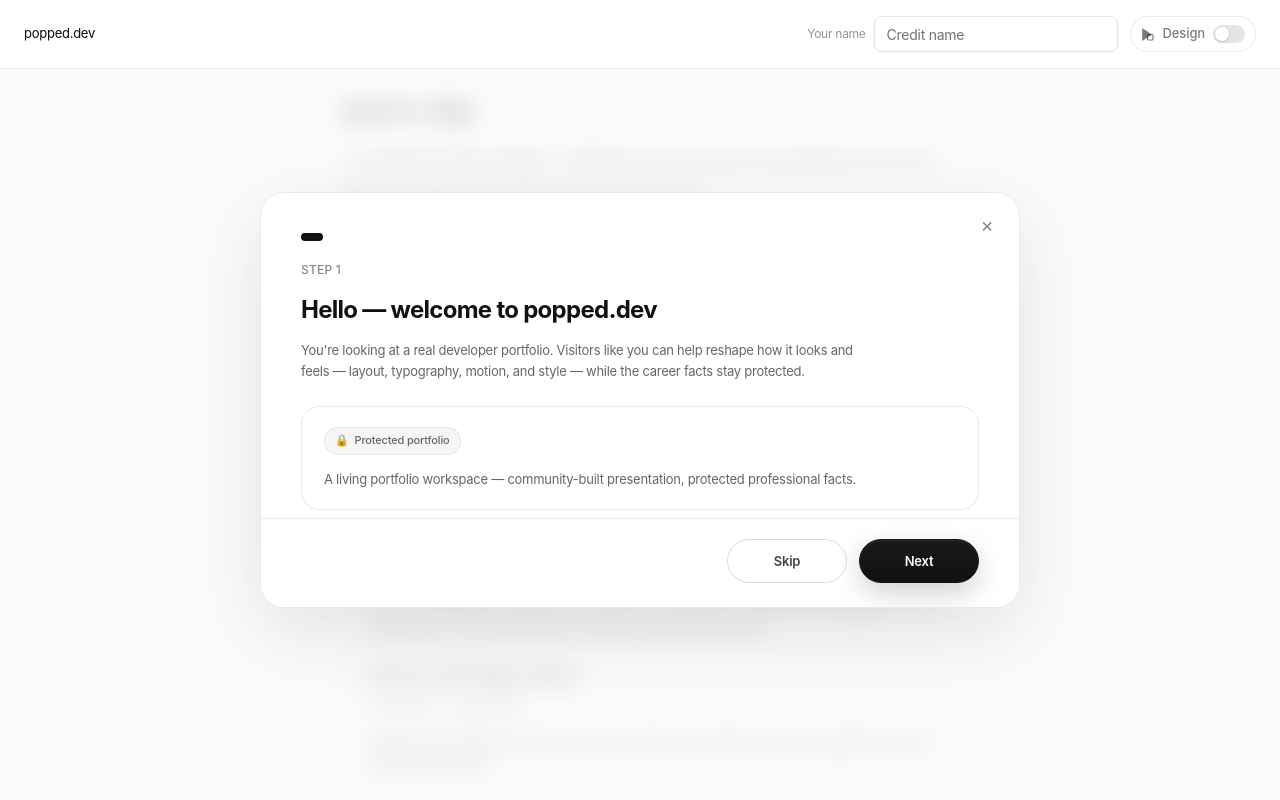
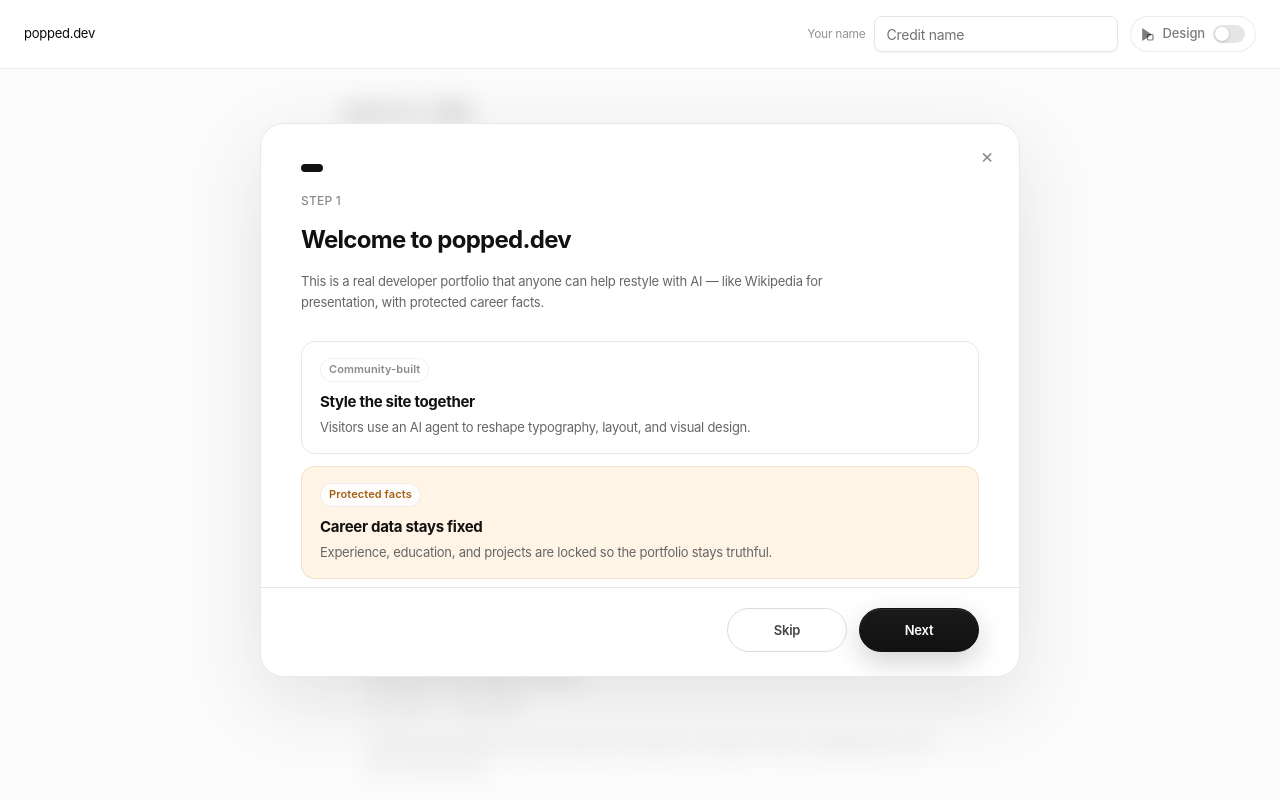
Before and after one commit to parse-nip/popped-dev, a Next.js app: page / in a window 1280 px wide. Shown: the top 800 px of the page. Built offline with nearby package versions, Linux system fonts and the light colour scheme.

Commit message:
Improve publish UX and redesign welcome intro with card-based steps.
Clarify GitHub publish states, auto-sync stale base SHAs, and explain boot, agent, and deploy waits in the onboarding flow.

Co-authored-by: Cursor <cursoragent@cursor.com>

```diff
--- a/src/app/globals.css
+++ b/src/app/globals.css
@@ -507,6 +507,33 @@
     color: rgba(17, 17, 17, 0.45);
   }
 
+  .your-changes-publish-guide {
+    margin: 0 16px 12px;
+    padding: 12px;
+    border: 1px solid rgba(0, 0, 0, 0.06);
+    border-radius: 12px;
+    background: rgba(0, 0, 0, 0.02);
+  }
+
+  .your-changes-publish-guide-title {
+    margin: 0 0 8px;
+    font-size: 12px;
+    font-weight: 600;
+    color: rgba(17, 17, 17, 0.72);
+  }
+
+  .your-changes-publish-guide-list {
+    margin: 0;
+    padding-left: 1.1rem;
+    font-size: 12px;
+    line-height: 1.5;
+    color: rgba(17, 17, 17, 0.55);
+  }
+
+  .your-changes-publish-guide-list li + li {
+    margin-top: 0.35rem;
+  }
+
   .your-changes-list {
     list-style: none;
     margin: 0;
@@ -853,6 +880,88 @@
     letter-spacing: var(--welcome-letter-spacing);
     color: var(--color-text-secondary);
     text-wrap: pretty;
+  }
+
+  .welcome-info-cards {
+    display: grid;
+    gap: 0.75rem;
+    margin-top: 0.75rem;
+  }
+
+  .welcome-info-cards--two {
+    grid-template-columns: 1fr;
+  }
+
+  @media (min-width: 520px) {
+    .welcome-info-cards--two {
+      grid-template-columns: repeat(2, minmax(0, 1fr));
+    }
+  }
+
+  .welcome-info-card {
+    padding: 1rem 1.125rem;
+    border: 1px solid var(--color-border);
+    border-radius: 14px;
+    background: var(--color-surface);
+  }
+
+  .welcome-info-card--wait {
+    border-style: dashed;
+    background: var(--color-surface-soft);
+  }
+
+  .welcome-info-card--editable {
+    background: var(--color-accent-blue);
+    border-color: rgba(49, 95, 220, 0.12);
+  }
+
+  .welcome-info-card--locked {
+    background: var(--color-accent-amber);
+    border-color: rgba(164, 95, 18, 0.12);
+  }
+
+  .welcome-info-card-badge {
+    display: inline-flex;
+    align-items: center;
+    height: 1.5rem;
+    padding: 0 0.5rem;
+    border-radius: 999px;
+    border: 1px solid rgba(0, 0, 0, 0.06);
+    background: rgba(255, 255, 255, 0.72);
+    color: var(--color-text-muted);
+    font-size: 11px;
+    font-weight: 600;
+    letter-spacing: 0.01em;
+  }
+
+  .welcome-info-card--editable .welcome-info-card-badge {
+    color: var(--color-accent-blue-text);
+    background: rgba(255, 255, 255, 0.82);
+  }
+
+  .welcome-info-card--locked .welcome-info-card-badge {
+    color: var(--color-accent-amber-text);
+    background: rgba(255, 255, 255, 0.82);
+  }
+
+  .welcome-info-card-title {
+    margin: 0.5rem 0 0.25rem;
+    font-size: 0.9375rem;
+    font-weight: 650;
+    letter-spacing: -0.02em;
+    color: var(--color-text-primary);
+  }
+
+  .welcome-info-card-body {
+    margin: 0;
+    font-size: var(--welcome-text-size);
+    line-height: 1.55;
+    letter-spacing: var(--welcome-letter-spacing);
+    color: var(--color-text-secondary);
+  }
+
+  .welcome-info-cards .welcome-step-design-bar {
+    margin-bottom: 0.25rem;
   }
 
   .welcome-step-visual {
--- a/src/components/community/WelcomeIntro.tsx
+++ b/src/components/community/WelcomeIntro.tsx
@@ -13,42 +13,43 @@ const STEPS = [
   {
     id: "hello",
     eyebrow: "Step 1",
-    title: "Hello — welcome to popped.dev",
-    body: "You're looking at a real developer portfolio. Visitors like you can help reshape how it looks and feels — layout, typography, motion, and style — while the career facts stay protected.",
+    title: "Welcome to popped.dev",
+    body: "This is a real developer portfolio that anyone can help restyle with AI — like Wikipedia for presentation, with protected career facts.",
+    variant: "hello" as const,
   },
   {
-    id: "how-it-works",
+    id: "layers",
     eyebrow: "Step 2",
-    title: "How it works",
-    body: "Think of it as two layers: presentation you can redesign, and facts that stay locked.",
-    variant: "boundary" as const,
+    title: "Two layers to know",
+    body: "You can redesign layout, colors, typography, and motion. Jobs, education, and project facts stay locked.",
+    variant: "layers" as const,
   },
   {
-    id: "design-mode",
+    id: "boot",
     eyebrow: "Step 3",
-    title: "Turn on Design mode",
-    body: "Flip the Design switch in the header. Your cursor becomes a selector — click any part of the page to open a chat and ask the AI agent to restyle that element.",
-    variant: "design" as const,
+    title: "Turn on Design mode — then wait a bit",
+    body: "Flip the Design switch in the header. The first boot takes 30–90 seconds while packages install and the live preview starts. Watch the status bar — don’t click anything until it says you’re ready.",
+    variant: "boot" as const,
   },
   {
-    id: "contributions",
+    id: "edit",
     eyebrow: "Step 4",
-    title: "See what others built",
-    body: "Styled elements carry attribution. Hover over a redesigned section to see who contributed — every change is credited to the person who made it.",
-    variant: "contributions" as const,
+    title: "Click, describe, wait again",
+    body: "Click any part of the page to open the agent chat. Describe your change in plain English, send it, and give the agent a little time. Your edit shows up in the live preview when it’s done.",
+    variant: "edit" as const,
   },
   {
-    id: "github",
+    id: "publish",
     eyebrow: "Step 5",
-    title: "Changes go to GitHub",
-    body: "When a design is approved, the agent opens a pull request. The site owner reviews the diff, and merged changes go live for everyone.",
-    variant: "github" as const,
+    title: "Publish to GitHub",
+    body: "Happy with the preview? Hit Publish to GitHub in the header. That commits your styling files to the repo and deploys them to popped.dev — usually another minute or two.",
+    variant: "publish" as const,
   },
   {
-    id: "your-name",
+    id: "name",
     eyebrow: "Step 6",
-    title: "One last thing",
-    body: "Add your name so we can credit you when your designs are merged.",
+    title: "Add your name",
+    body: "We credit contributors on styled sections. Add the name you want shown when people hover your work.",
     variant: "name" as const,
   },
 ] as const;
@@ -63,7 +64,27 @@ function readStoredName(): string {
   return localStorage.getItem(ATTRIBUTION_KEY) ?? "";
 }
 
-type WelcomeStepVariant = "boundary" | "design" | "contributions" | "github" | "name";
+type WelcomeStepVariant = (typeof STEPS)[number]["variant"];
+
+function InfoCard({
+  badge,
+  title,
+  body,
+  tone = "default",
+}: {
+  badge?: string;
+  title: string;
+  body: string;
+  tone?: "default" | "wait" | "locked" | "editable";
+}) {
+  return (
+    <article className={`welcome-info-card welcome-info-card--${tone}`}>
+      {badge ? <span className="welcome-info-card-badge">{badge}</span> : null}
+      <h3 className="welcome-info-card-title">{title}</h3>
+      <p className="welcome-info-card-body">{body}</p>
+    </article>
+  );
+}
 
 function StepVisual({
   variant,
@@ -71,84 +92,135 @@ function StepVisual({
   onNameChange,
   nameError,
 }: {
-  variant?: WelcomeStepVariant;
+  variant: WelcomeStepVariant;
   name: string;
   onNameChange: (value: string) => void;
   nameError?: string | null;
 }) {
-  if (variant === "boundary") {
+  if (variant === "hello") {
     return (
-      <div className="welcome-step-visual welcome-step-visual--boundary">
-        <div className="welcome-step-boundary-row">
-          <span className="editable-badge">Presentation editable</span>
-          <p>Layout, styling, motion, typography, and visual structure.</p>
-        </div>
-        <div className="welcome-step-boundary-row">
-          <span className="protected-badge">
-            <span aria-hidden="true">🔒</span>
-            <span>Facts protected</span>
-          </span>
-          <p>Experience, education, achievements, and factual content stay unchanged.</p>
-        </div>
+      <div className="welcome-info-cards">
+        <InfoCard
+          badge="Community-built"
+          title="Style the site together"
+          body="Visitors use an AI agent to reshape typography, layout, and visual design."
+        />
+        <InfoCard
+          badge="Protected facts"
+          title="Career data stays fixed"
+          body="Experience, education, and projects are locked so the portfolio stays truthful."
+          tone="locked"
+        />
       </div>
     );
   }
 
-  if (variant === "design") {
+  if (variant === "layers") {
     return (
-      <div className="welcome-step-visual welcome-step-visual--design">
+      <div className="welcome-info-cards welcome-info-cards--two">
+        <InfoCard
+          badge="You can edit"
+          title="Presentation"
+          body="CSS, layout, cards, motion, fonts, spacing — anything visual."
+          tone="editable"
+        />
+        <InfoCard
+          badge="Locked"
+          title="Facts"
+          body="Job titles, dates, schools, project descriptions, and contact details in the resume JSON."
+          tone="locked"
+        />
+      </div>
+    );
+  }
+
+  if (variant === "boot") {
+    return (
+      <div className="welcome-info-cards">
         <div className="welcome-step-design-bar">
           <span className="welcome-step-design-wordmark">popped.dev</span>
           <DesignSwitchPreview active />
         </div>
-        <p className="welcome-step-design-hint">
-          Click any element → describe your change → the agent updates the presentation.
-        </p>
+        <InfoCard
+          badge="1 · Boot"
+          title="Preparing design mode"
+          body="Loads project files and installs packages in your browser."
+          tone="wait"
+        />
+        <InfoCard
+          badge="2 · Preview"
+          title="Starting live preview"
+          body="A mini dev server spins up. The status bar shows progress — wait until the preview is ready."
+          tone="wait"
+        />
+        <InfoCard
+          badge="3 · Ready"
+          title="Start clicking"
+          body="When loading finishes, your cursor becomes a selector and you can edit elements."
+        />
       </div>
     );
   }
 
-  if (variant === "contributions") {
+  if (variant === "edit") {
     return (
-      <div className="welcome-step-visual welcome-step-visual--contributions">
-        <div className="welcome-step-contrib-card">
-          <p className="welcome-step-contrib-label">Experience</p>
-          <p className="welcome-step-contrib-title">Software Engineer</p>
-          <p className="welcome-step-contrib-body">Building products with care and clarity.</p>
-        </div>
-        <div className="welcome-step-contrib-tooltip" aria-hidden="true">
-          <span className="welcome-step-contrib-tooltip-label">Styled by</span>
-          <span className="welcome-step-contrib-tooltip-name">alex.dev</span>
-        </div>
+      <div className="welcome-info-cards welcome-info-cards--two">
+        <InfoCard
+          badge="Click"
+          title="Pick an element"
+          body="Anything on the page — a heading, section, button, or card."
+        />
+        <InfoCard
+          badge="Chat"
+          title="Describe the change"
+          body="“Make this a card grid”, “use a darker background”, “bigger headline” — plain English works."
+        />
+        <InfoCard
+          badge="Wait"
+          title="Agent applies it"
+          body="The agent writes code and updates the live preview. This usually takes 10–60 seconds."
+          tone="wait"
+        />
+        <InfoCard
+          badge="See it"
+          title="Check the preview"
+          body="Tweak again if needed. Your edits stay local until you publish."
+        />
       </div>
     );
   }
 
-  if (variant === "github") {
+  if (variant === "publish") {
     return (
-      <ol className="welcome-step-visual welcome-step-visual--github">
-        <li>
-          <span className="welcome-step-github-step">1</span>
-          <span>You describe a design change</span>
-        </li>
-        <li>
-          <span className="welcome-step-github-step">2</span>
-          <span>The agent writes the code</span>
-        </li>
-        <li>
-          <span className="welcome-step-github-step">3</span>
-          <span>A pull request opens on GitHub</span>
-        </li>
-        <li>
-          <span className="welcome-step-github-step">4</span>
-          <span>Reviewed and merged when approved</span>
-        </li>
-      </ol>
+      <div className="welcome-info-cards">
+        <InfoCard
+          badge="Publish to GitHub"
+          title="Commits your styling"
+          body="Only presentation files go to GitHub — never the locked resume facts."
+        />
+        <InfoCard
+          badge="Deploy"
+          title="Goes live on popped.dev"
+          body="Cloudflare rebuilds the site after the commit. The button says Deploying… while that runs."
+          tone="wait"
+        />
+        <InfoCard
+          badge="If it fails"
+          title="Site changed on GitHub?"
+          body="If someone else pushed meanwhile, turn Design mode off and on once, then publish again. The app will try to sync automatically."
+          tone="wait"
+        />
+      </div>
     );
   }
 
-  if (variant === "name") {
-    return (
+  return (
+    <div className="welcome-info-cards">
+      <InfoCard
+        badge="Attribution"
+        title="Hover to see credits"
+        body="Redesigned sections show who styled them — your name appears after you contribute."
+      />
       <div className="welcome-step-visual welcome-step-visual--name">
         <label htmlFor="contributor-name" className="locked-intro-field-label">
           Your name
@@ -167,21 +239,9 @@ function StepVisual({
             {nameError}
           </p>
         ) : (
-          <p className="locked-intro-helper">Shown with your contributions after merge.</p>
+          <p className="locked-intro-helper">Required before the agent can publish for you.</p>
         )}
       </div>
-    );
-  }
-
-  return (
-    <div className="welcome-step-visual welcome-step-visual--hello">
-      <span className="portfolio-badge">
-        <span aria-hidden="true">🔒</span>
-        <span>Protected portfolio</span>
-      </span>
-      <p className="welcome-step-hello-copy">
-        A living portfolio workspace — community-built presentation, protected professional facts.
-      </p>
     </div>
   );
 }
@@ -290,7 +350,7 @@ function WelcomeIntroDialog() {
           <p className="welcome-steps-body">{step.body}</p>
 
           <StepVisual
-            variant={"variant" in step ? step.variant : undefined}
+            variant={step.variant}
             name={name}
             onNameChange={(value) => {
               setName(value);
--- a/src/design/status-message.ts
+++ b/src/design/status-message.ts
@@ -15,7 +15,7 @@ export const STATUS_LABELS: Record<DesignWorkspaceStatus, string> = {
   edit_rejected: "Request not approved",
   ready_to_publish: "Ready to publish",
   publishing: "Publishing to GitHub…",
-  published: "Published — deploying…",
+  published: "Published — waiting for popped.dev deploy…",
 };
 
 type StatusMessageInput = {
```
Also changed, not shown: src/components/SiteHeader.tsx (+18 -2 lines), src/components/design/DesignWorkspaceProvider.tsx (+40 -8 lines), src/components/design/YourChangesTab.tsx (+19 -2 lines).
